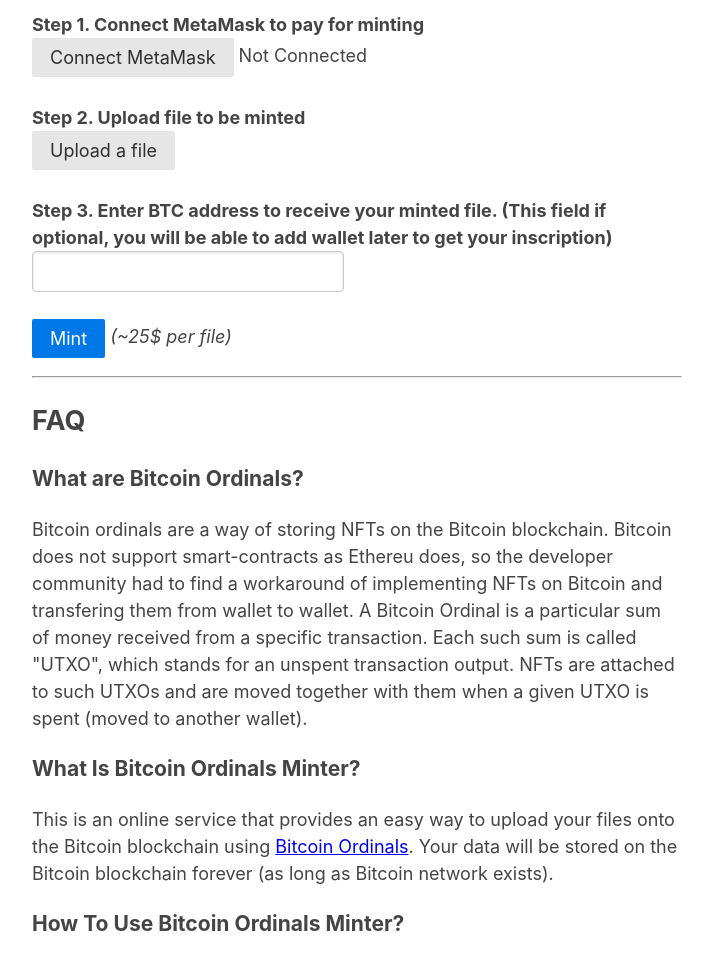
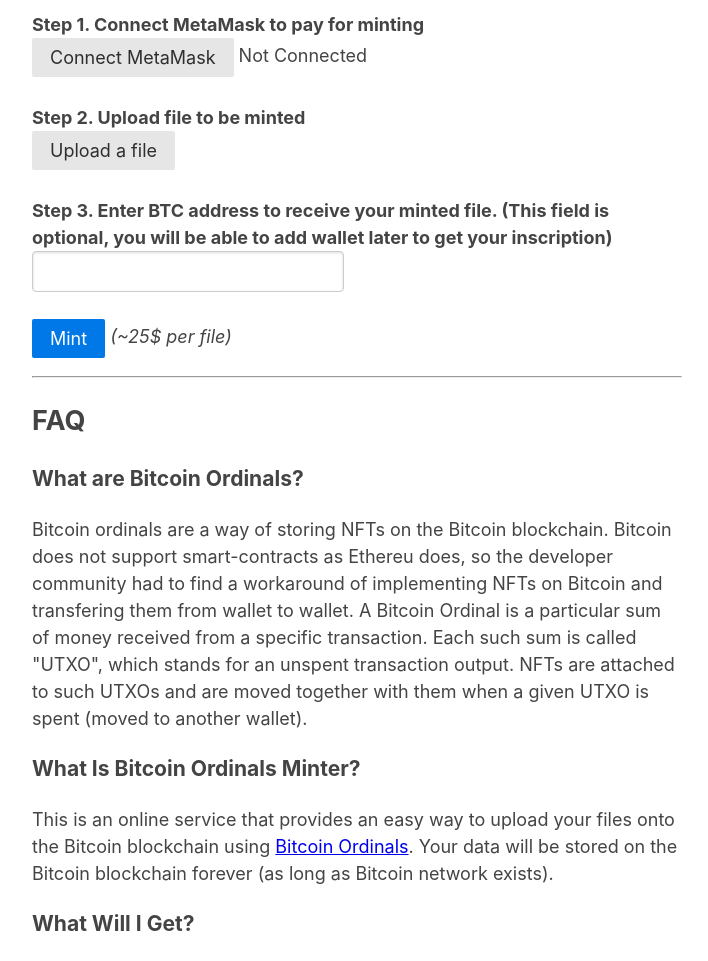
Before and after one commit to oqtacore-group/ordinals-minter, a FastAPI app: page / in a window 1280 px wide. Shown: the part 230-1191 px from the top of the page, without its empty margins (283-991 px from the left). Run offline with FastAPI, Linux system fonts and the light colour scheme; some libraries are stand-ins or nearby versions.

Commit message:
fix: Remove broken demo and fix typo

```diff
--- a/templates/index.html
+++ b/templates/index.html
@@ -56,7 +56,7 @@
                 <br>
 
                 <div>
-                    <label for="btc-address"><b>Step 3. Enter BTC address to receive your minted file. (This field if optional, you will be able to add wallet later to get your inscription)</b></label>
+                    <label for="btc-address"><b>Step 3. Enter BTC address to receive your minted file. (This field is optional, you will be able to add wallet later to get your inscription)</b></label>
                     <br>
                     <input id="btc-address" type="text" name="receiver_btc_addres"/>
                 </div>
@@ -79,19 +79,6 @@
             <h3>What Is Bitcoin Ordinals Minter?</h3>
             <p>
                 This is an online service that provides an easy way to upload your files onto the Bitcoin blockchain using <a href="http://ordinals.com">Bitcoin Ordinals</a>. Your data will be stored on the Bitcoin blockchain forever (as long as Bitcoin network exists).
-            </p>
-
-            <h3>How To Use Bitcoin Ordinals Minter?</h3>
-            <p>
-                Fill form below, connect your MetaMask account, confirm transaction and wait until all done.
-                <br>
-                <br>
-                Here is the demo:
-                <br>
-                <video width="100%" controls poster="assets/demo_placeholder.png">
-                    <source src="cdn.mint-ordinal.com/assets/demo.mp4" type="video/mp4">
-                    Your browser does not support the video tag.
-                </video>
             </p>
 
             <h3>What Will I Get?</h3>
```
